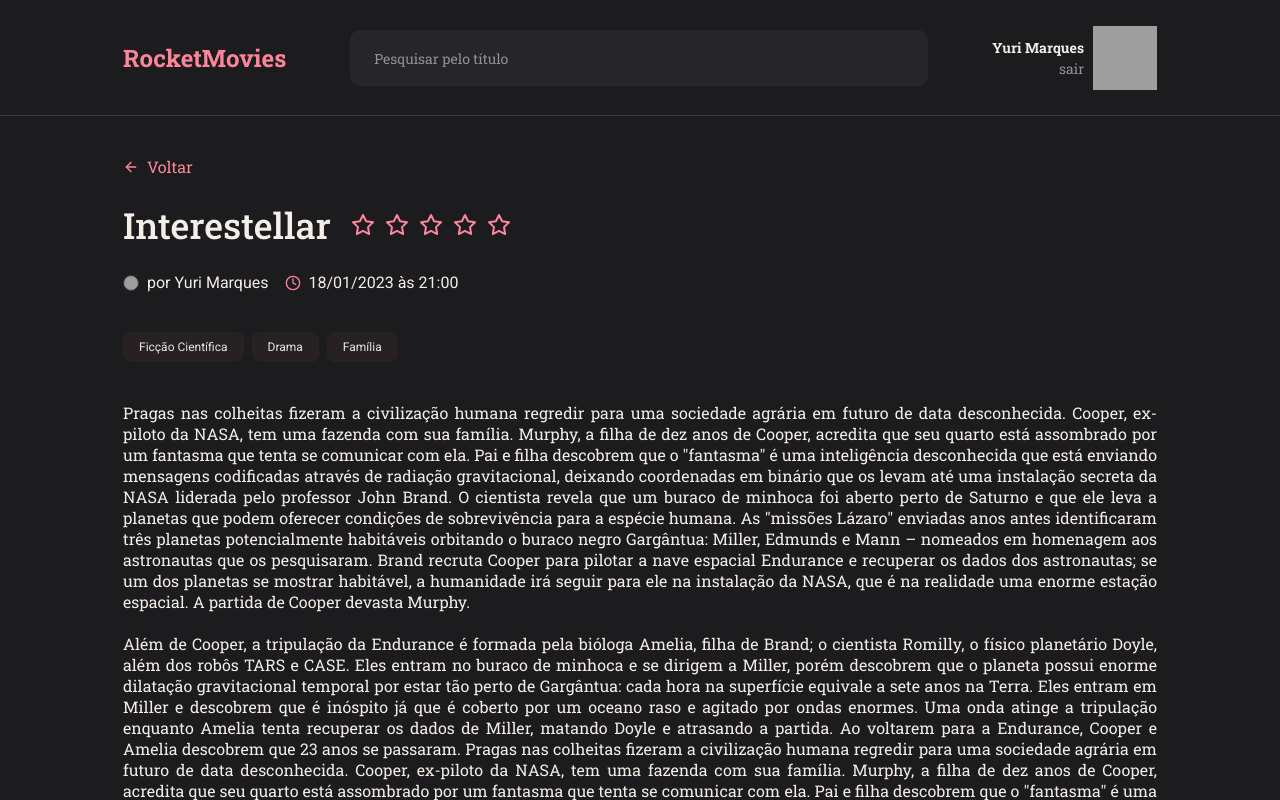
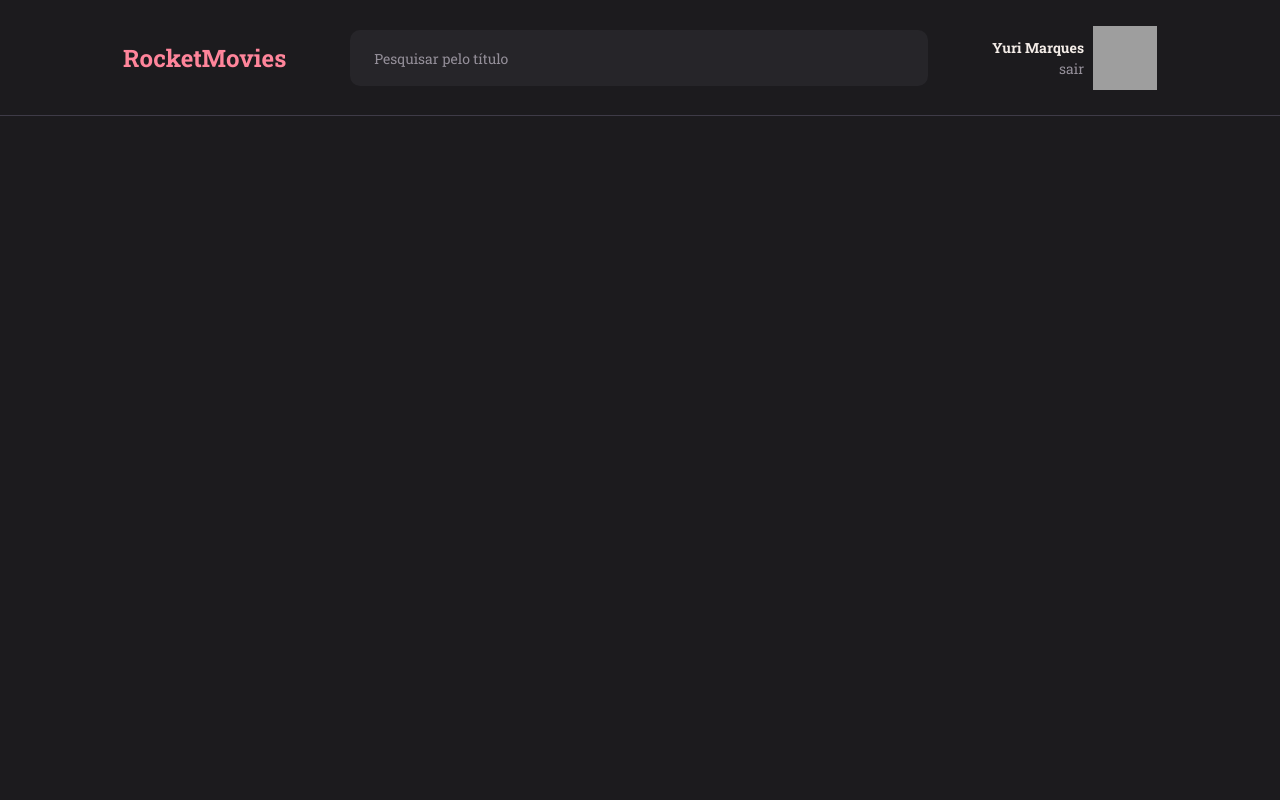
Before and after one commit to yuriscode/rocketmovies, a React (Vite) app: page / in a window 1280 px wide. Built offline with nearby package versions, Linux system fonts and the light colour scheme; grey boxes are pictures that could not be loaded.

Commit message:
feat: create page new

```diff
--- a/src/main.jsx
+++ b/src/main.jsx
@@ -4,13 +4,13 @@ import { ThemeProvider } from 'styled-components'
 import GlobalStyles from './styles/global'
 import theme from './styles/theme'
 
-import { Details } from './pages/Details'
+import { New } from './pages/New'
 
 ReactDOM.createRoot(document.getElementById('root')).render(
   <React.StrictMode>
-    <ThemeProvider theme = { theme }>
+    <ThemeProvider theme={theme}>
       <GlobalStyles />
-      <Details />
+      <New />
     </ThemeProvider>
   </React.StrictMode>,
 )
--- /dev/null
+++ b/src/pages/New/index.jsx
@@ -0,0 +1,13 @@
+import { Container, Content } from './styles';
+import { Header } from '../../components/Header'
+
+export function New() {
+    return (
+        <Container>
+            <Header />
+            <Content>
+
+            </Content>
+        </Container>
+    )
+}
--- /dev/null
+++ b/src/pages/New/styles.js
@@ -0,0 +1,30 @@
+import styled from 'styled-components'
+
+export const Container = styled.div`
+    width: 100%;
+    height: 100vh;
+
+    display: grid;
+    grid-template-rows: 11.6rem auto;
+    grid-template-areas:
+        "header"
+        "content";
+`
+
+export const Content = styled.div`
+    grid-area: content;
+
+    padding: 0 12.3rem;
+    overflow-Y: auto;
+
+    > h1 {
+        font-size: 3.6rem;
+        font-weight: 500;
+        margin-bottom: 4rem;
+    }
+
+    > .input-wrapper {
+        display: flex;
+        gap: 4rem;
+    }
+`
```
